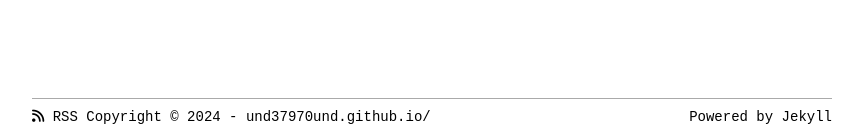
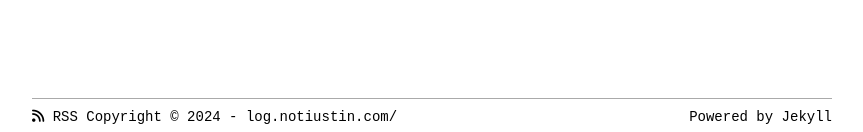
Before and after one commit to UnD37970UnD/-blog, a Jekyll site: the page built from pages/about.md, in a window 1280 px wide. Shown: the part 765-897 px from the top of the page, without its empty margins (208-1071 px from the left). Built offline with Jekyll 4.4.1, drawn with Linux system fonts in a browser that asks for light colours; nearby versions of some CDN libraries.

Commit message:
repairing... 1

```diff
--- a/_config.yml
+++ b/_config.yml
@@ -20,8 +20,8 @@ description: >- # this means to ignore newlines until "baseurl:"
   Datadump for my thoughts
 keywords: [empty]
 baseurl: "/" # the subpath of your site, e.g. /blog
-url: "https://und37970und.github.io/" # the base hostname & protocol for your site, e.g. http://example.com
-domain: "und37970und.github.io/" # the domain name for your site, e.g. example.com
+url: "https://log.notiustin.com/" # the base hostname & protocol for your site, e.g. http://example.com
+domain: "log.notiustin.com/" # the domain name for your site, e.g. example.com
 language: en
 # Supported languages list:
 # en: English
```
